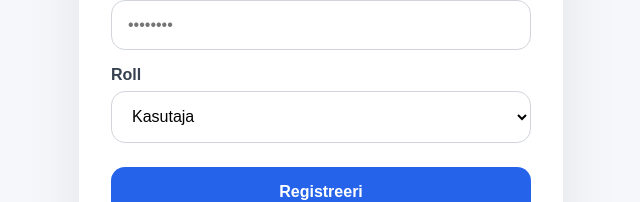
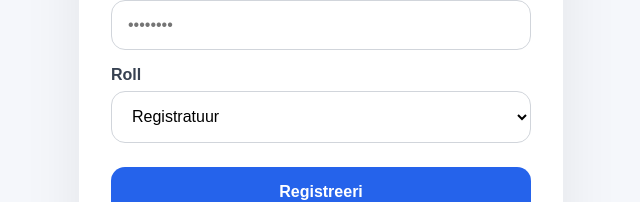
Before and after one commit to triinpiip/VisitorSystem, a React (Vite) app in the folder visitor-frontend/: page /register in a window 1280 px wide. Shown: the part 447-649 px from the top of the page, without its empty margins (319-959 px from the left). Built offline with nearby package versions, Linux system fonts and the light colour scheme.

Commit message:
Change default role from 'kasutaja' to 'registratuur'

```diff
--- a/visitor-frontend/src/pages/RegisterPage.jsx
+++ b/visitor-frontend/src/pages/RegisterPage.jsx
@@ -9,7 +9,7 @@ export default function RegisterPage() {
     username: "",
     password: "",
     confirmPassword: "",
-    role: "kasutaja",
+    role: "registratuur",
   });
 
   const [error, setError] = useState("");
@@ -158,7 +158,7 @@ export default function RegisterPage() {
             value={form.role}
             onChange={handleChange}
           >
-            <option value="kasutaja">Kasutaja</option>
+            <option value="registratuur">Registratuur</option>
             <option value="administraator">Administraator</option>
           </select>
         </label>
```
